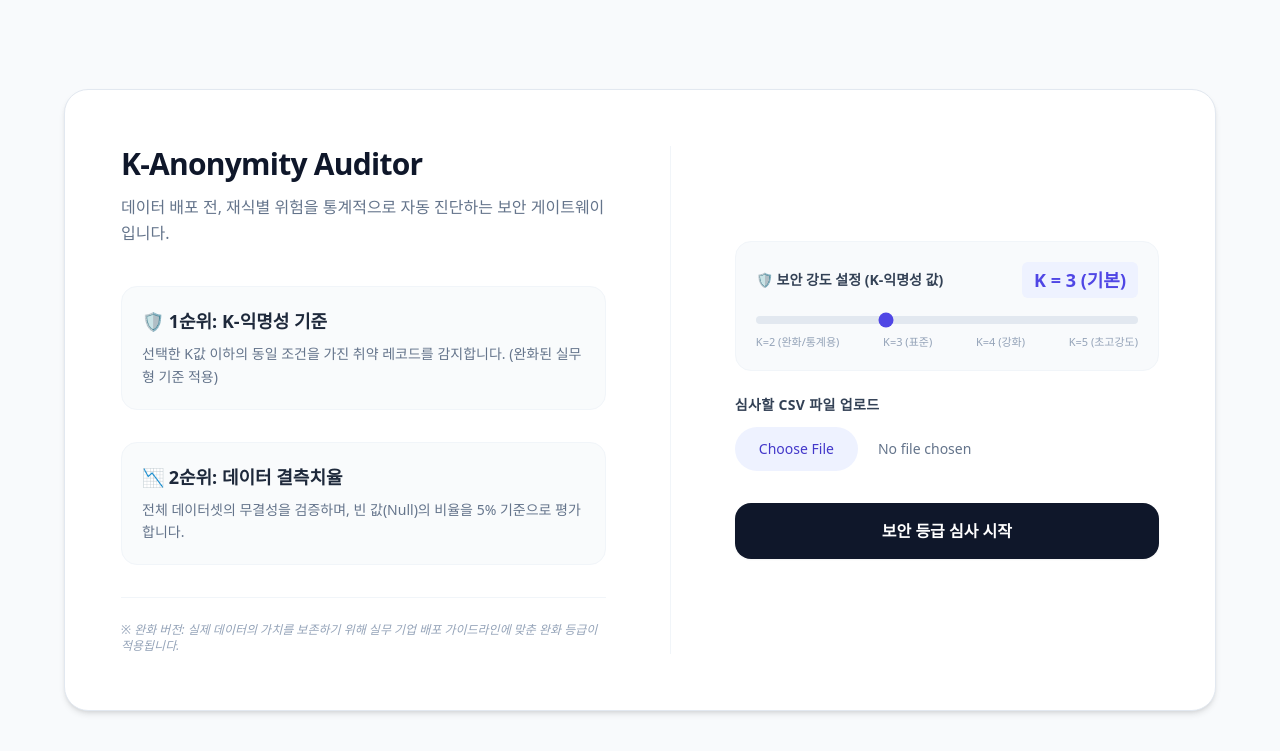
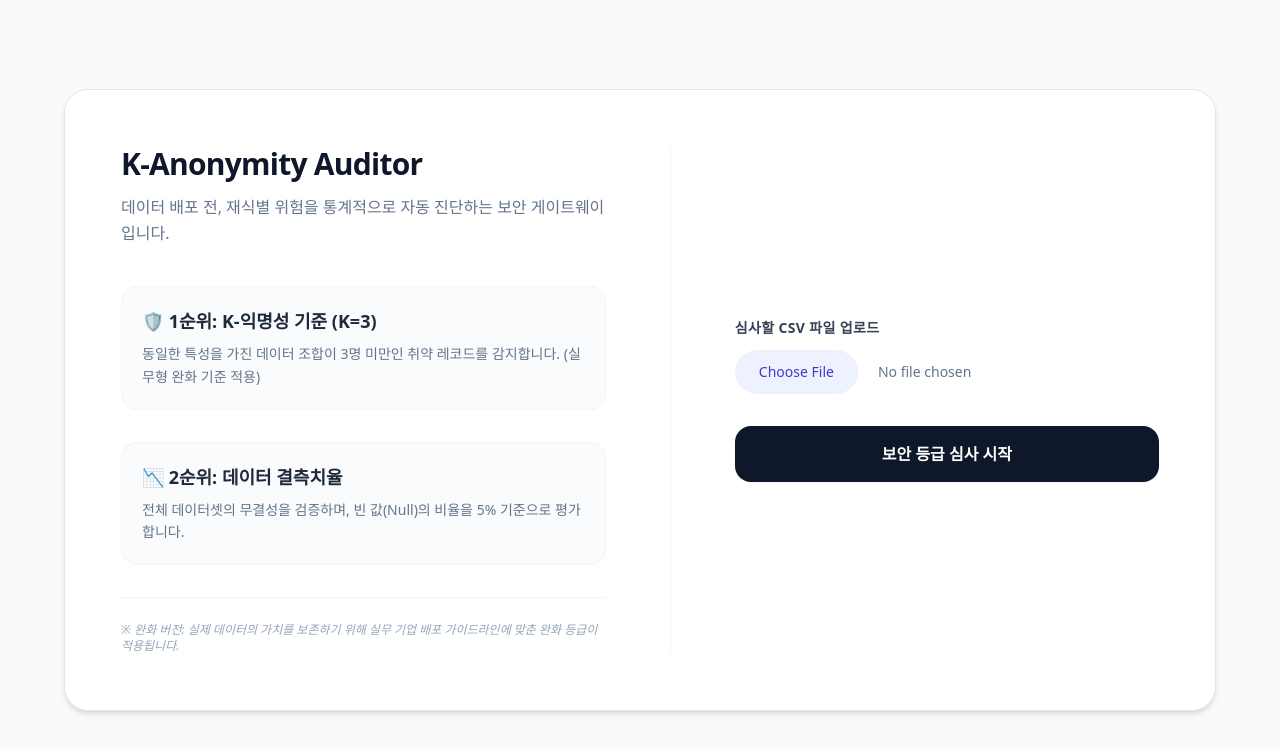
Before and after one commit to GbXb1/GB01, a Flask app: page / in a window 1280 px wide. Shown: the top 751 px of the page. Run offline with Flask 3, Linux system fonts and the light colour scheme; some libraries are stand-ins or nearby versions.

Commit message:
k 재수정

```diff
--- a/app.py
+++ b/app.py
@@ -1,26 +1,8 @@
 from flask import Flask, render_template, request, jsonify
 import pandas as pd
-import firebase_admin
-from firebase_admin import credentials, firestore
 from datetime import datetime
-import os
 
 app = Flask(__name__)
-
-# 구글 Firebase 연결
-KEY_PATH = "firebase_key.json"
-if os.path.exists(KEY_PATH):
-    try:
-        cred = credentials.Certificate(KEY_PATH)
-        firebase_admin.initialize_app(cred)
-        db = firestore.client()
-        print("🚀 [SUCCESS] 구글 Firebase Firestore 클라우드가 정상 연결되었습니다!")
-    except Exception as e:
-        print(f"❌ [ERROR] Firebase 연결 오류: {e}")
-        db = None
-else:
-    print(f"⚠ [WARNING] 시뮬레이션 모드로 작동합니다.")
-    db = None
 
 @app.route('/')
 def index():
@@ -32,11 +14,11 @@ def audit_dataset():
         return jsonify({'error': '업로드된 파일이 없습니다.'}), 400
 
     file = request.files['file']
-    # 프론트엔드에서 넘겨준 K값 수존 (기본값 3)
-    k_value = int(request.form.get('k_value', 3))
+    # 총괄님 지시대로 K값은 실무 표준인 3으로 완전 고정
+    k_value = 3
 
     try:
-        # 스마트 인코딩 리더 (한글 깨짐 방지)
+        # 스마트 인코딩 리더 (공공기관 파일 한글 깨짐 방지 완벽 자동 대응)
         try:
             df = pd.read_csv(file)
         except UnicodeDecodeError:
@@ -51,37 +33,37 @@ def audit_dataset():
         if total_rows == 0:
             return jsonify({'error': '데이터 행이 없습니다.'}), 400
 
-        # 식별자 제외
+        # 식별자(ID, 이름 등) 자동 필터링
         exclude_keywords = ['id', 'name', '이름', '번호', '주민', '전화', 'phone', '순번']
         calc_columns = [col for col in df.columns if not any(key in col.lower() for key in exclude_keywords)]
         if not calc_columns:
             calc_columns = list(df.columns)
 
-        # 🛡️ 1순위 심사: 가변형 K-익명성 전수조사 (전송받은 k_value 적용)
+        # 🛡️ 1순위 심사: K-익명성 계산 (K=3 기준)
         group_counts = df.groupby(calc_columns).size().reset_index(name='count')
-
-        # 설정된 K값 이하인 경우를 위험군으로 감지
         risk_groups = group_counts[group_counts['count'] <= k_value]
         risk_rows_count = int(risk_groups['count'].sum())
         risk_ratio = round((risk_rows_count / total_rows) * 100, 1)
 
-        # 📉 2순위 심사: 결측치율
+        # 📉 2순위 심사: 결측치율 계산
         total_cells = df.size
         null_cells = int(df.isnull().sum().sum())
         null_ratio = round((null_cells / total_cells) * 100, 1)
 
-        # 🏆 [총괄님 지시 반영] 대폭 완화된 실무형 등급 커트라인 수식
+        # 🏆 완화된 실무형 등급 커트라인 수식 (공공데이터 통과 구간 제공)
         if risk_ratio <= 5.0 and null_ratio < 5.0:
-            grade = 'S'  # 위험도 5% 미만이면 최상급 인정
+            grade = 'S'
         elif risk_ratio <= 25.0 and null_ratio < 10.0:
-            grade = 'A'  # 위험도가 25%까지 포함되어도 실무 배포 가능 등급 부여 (공공데이터 통과 구간)
+            grade = 'A'  # 위험도가 25%까지 나와도 무난하게 실무 통과(A등급)
         elif risk_ratio <= 55.0:
-            grade = 'B'  # 절반 수준까지는 조건부 허용
+            grade = 'B'
         else:
-            grade = 'C'  # 거부
+            grade = 'C'
 
         current_time = datetime.now().strftime("%Y-%m-%d %H:%M:%S")
-        audit_report = {
+
+        # 외부 클라우드 통신을 완전히 도려내어 구글 403 에러 차단 및 로컬 즉시 반환
+        return jsonify({
             'filename': file.filename,
             'audit_time': current_time,
             'total_rows': total_rows,
@@ -89,12 +71,7 @@ def audit_dataset():
             'null_ratio': null_ratio,
             'grade': grade,
             'applied_k': k_value
-        }
-
-        if db:
-            db.collection('security_audits').add(audit_report)
-
-        return jsonify(audit_report)
+        })
 
     except Exception as e:
         return jsonify({'error': f'파일 분석 에러: {str(e)}'}), 500
--- a/templates/index.html
+++ b/templates/index.html
@@ -16,8 +16,8 @@
 
                 <div class="space-y-8">
                     <div class="p-5 bg-slate-50/80 rounded-2xl border border-slate-100">
-                        <h3 class="text-lg font-bold text-slate-800 mb-2 flex items-center gap-2">🛡️ 1순위: K-익명성 기준</h3>
-                        <p class="text-sm text-slate-500 leading-relaxed">선택한 K값 이하의 동일 조건을 가진 취약 레코드를 감지합니다. (완화된 실무형 기준 적용)</p>
+                        <h3 class="text-lg font-bold text-slate-800 mb-2 flex items-center gap-2">🛡️ 1순위: K-익명성 기준 (K=3)</h3>
+                        <p class="text-sm text-slate-500 leading-relaxed">동일한 특성을 가진 데이터 조합이 3명 미만인 취약 레코드를 감지합니다. (실무형 완화 기준 적용)</p>
                     </div>
                     <div class="p-5 bg-slate-50/80 rounded-2xl border border-slate-100">
                         <h3 class="text-lg font-bold text-slate-800 mb-2 flex items-center gap-2">📉 2순위: 데이터 결측치율</h3>
@@ -32,21 +32,6 @@
         </div>
 
         <div class="w-1/2 flex flex-col justify-center border-l border-slate-100 pl-16">
-
-            <div class="mb-6 bg-slate-50 p-5 rounded-2xl border border-slate-100">
-                <div class="flex justify-between items-center mb-2">
-                    <label class="text-sm font-bold text-slate-700">🛡️ 보안 강도 설정 (K-익명성 값)</label>
-                    <span id="kValueDisplay" class="text-lg font-black text-indigo-600 bg-indigo-50 px-3 py-1 rounded-md">K = 3 (기본)</span>
-                </div>
-                <input type="range" id="kValue" min="2" max="5" value="3" oninput="updateKLabel(this.value)" class="w-full h-2 bg-slate-200 rounded-lg appearance-none cursor-pointer accent-indigo-600">
-                <div class="flex justify-between text-[11px] text-slate-400 mt-1">
-                    <span>K=2 (완화/통계용)</span>
-                    <span>K=3 (표준)</span>
-                    <span>K=4 (강화)</span>
-                    <span>K=5 (초고강도)</span>
-                </div>
-            </div>
-
             <div class="mb-8">
                 <label class="block text-sm font-bold text-slate-700 mb-3 tracking-wide">심사할 CSV 파일 업로드</label>
                 <input type="file" id="csvFile" class="block w-full text-sm text-slate-500 file:mr-5 file:py-3 file:px-6 file:rounded-full file:border-0 file:bg-indigo-50 file:text-indigo-700 hover:file:bg-indigo-100 cursor-pointer font-medium">
@@ -64,23 +49,17 @@
     </div>
 
     <script>
-        function updateKLabel(val) {
-            document.getElementById('kValueDisplay').innerText = `K = ${val} ` + (val == 2 ? '(완화)' : val == 3 ? '(기본)' : '(강화)');
-        }
-
         async function audit() {
             const file = document.getElementById('csvFile').files[0];
-            const kValue = document.getElementById('kValue').value;
             if(!file) return alert('심사할 CSV 파일을 선택해주세요.');
 
             const formData = new FormData();
             formData.append('file', file);
-            formData.append('k_value', kValue); // 선택된 K값을 백엔드로 전송
 
             const resDiv = document.getElementById('result');
             resDiv.classList.remove('hidden');
             resDiv.className = "mt-10 p-8 border rounded-2xl text-center bg-slate-50 text-slate-500 font-medium text-sm";
-            resDiv.innerHTML = "🔄 파이썬 Pandas 엔진 분석 및 Firebase 저장 중...";
+            resDiv.innerHTML = "🔄 파이썬 Pandas 엔진 데이터 실시간 분석 중...";
 
             try {
                 const res = await fetch('/api/audit-dataset', { method: 'POST', body: formData });
```
